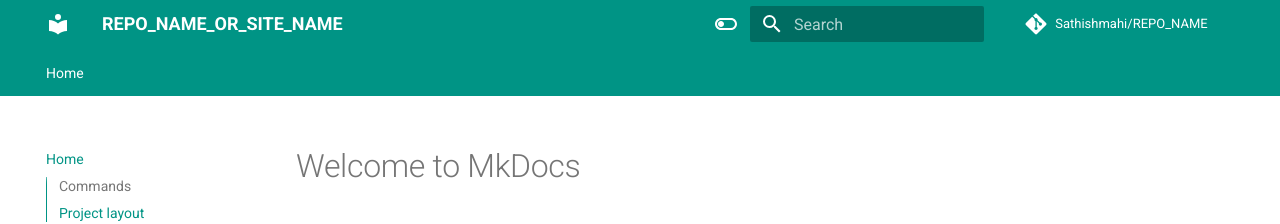
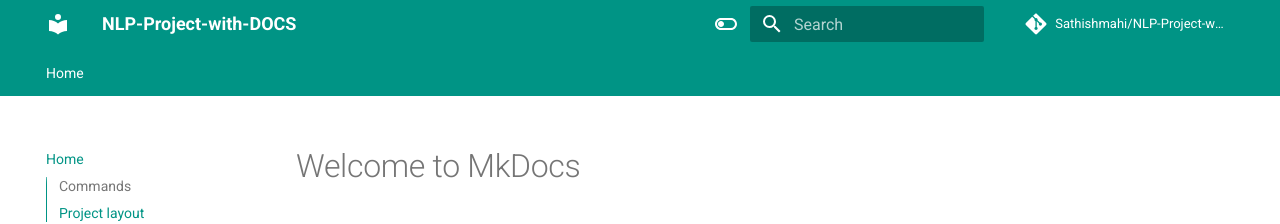
Before and after one commit to Sathishmahi/NLP-Project-with-DOCS, an MkDocs documentation site: the page built from docs/index.md, in a window 1280 px wide. Shown: the top 224 px of the page. Built offline with MkDocs 1.6.1 and Material for MkDocs 9.7.7, drawn with Linux system fonts in a browser that asks for light colours; comment, search, counter and statistics services are not loaded.

Commit message:
mkdocs updated

```diff
--- a/mkdocs.yml
+++ b/mkdocs.yml
@@ -1,16 +1,16 @@
 # Project information
-site_name: REPO_NAME_OR_SITE_NAME
+site_name: NLP-Project-with-DOCS
 # defeine TOC or order of website-
 nav:
   - Home: index.md
 
 site_author: Sathish Kumar
 site_description: >-
-  DESCRIPTION
+  This is a NLP Project
 
 # Repository
-repo_name: Sathishmahi/REPO_NAME
-repo_url: https://github.com/Sathishmahi/REPO_NAME
+repo_name: Sathishmahi/NLP-Project-with-DOCS
+repo_url: https://github.com/Sathishmahi/NLP-Project-with-DOCS
 
 # Configuration
 theme:
```
